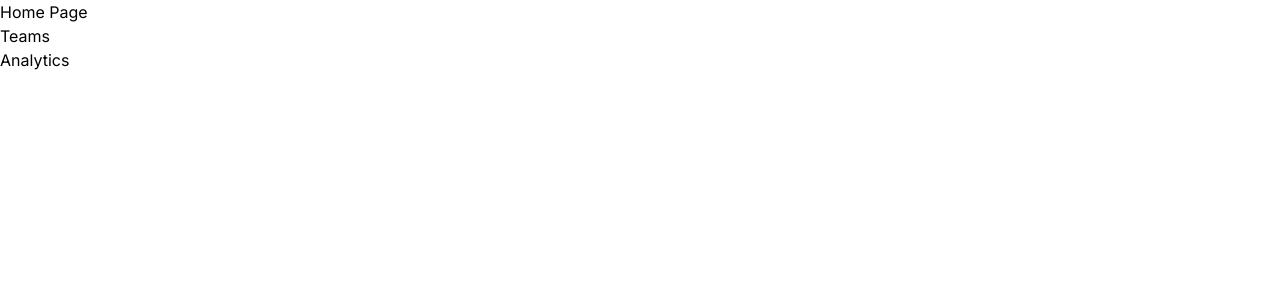
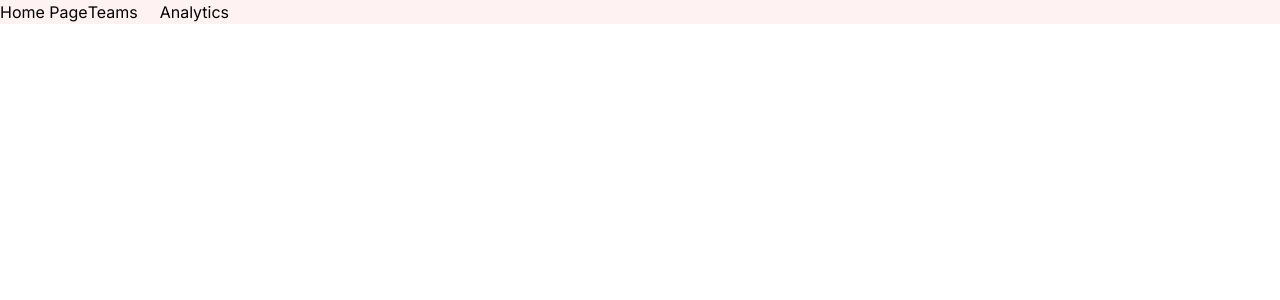
Before and after one commit to Kishn0109/frontend-journey, a Next.js app: page / in a window 1280 px wide. Shown: the top 300 px of the page. Built offline with nearby package versions, Linux system fonts and the light colour scheme.

Commit message:
feat: landing page layout

```diff
--- /dev/null
+++ b/app/components/layouts/LandingPageLayout.tsx
@@ -0,0 +1,9 @@
+import React from "react";
+
+export default function LandingPageLayout({
+	children,
+}: {
+	children: React.ReactNode;
+}) {
+	return <div className='site-container'>{children} </div>;
+}
--- a/app/layout.tsx
+++ b/app/layout.tsx
@@ -1,6 +1,7 @@
 import type { Metadata } from "next";
 import { Inter } from "next/font/google";
 import "./globals.css";
+import LandingPageLayout from "./components/layouts/LandingPageLayout";
 
 const inter = Inter({ subsets: ["latin"] });
 
@@ -21,7 +22,9 @@ export default function RootLayout({
 	return (
 		<html lang='en'>
 			<body className={inter.className}>
-				{children} {team} {analytics}
+				<LandingPageLayout>
+					{children} {team} {analytics}
+				</LandingPageLayout>
 			</body>
 		</html>
 	);
```
